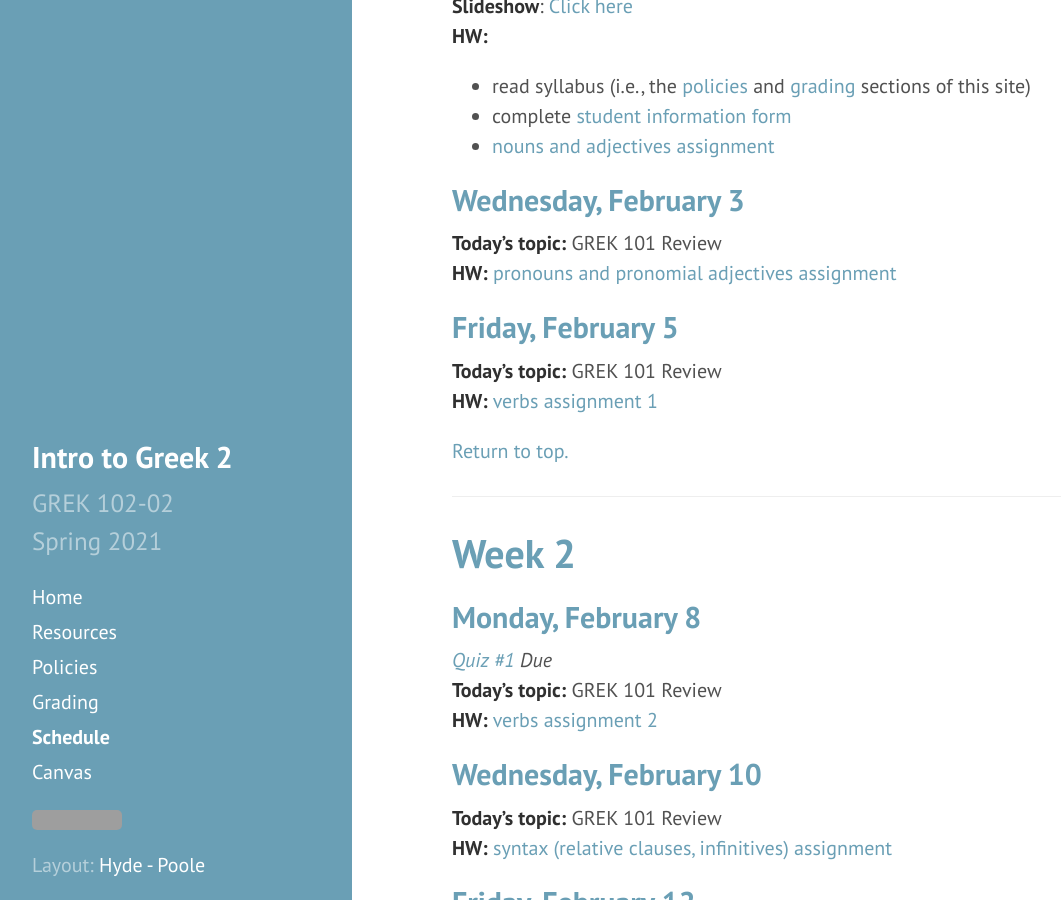
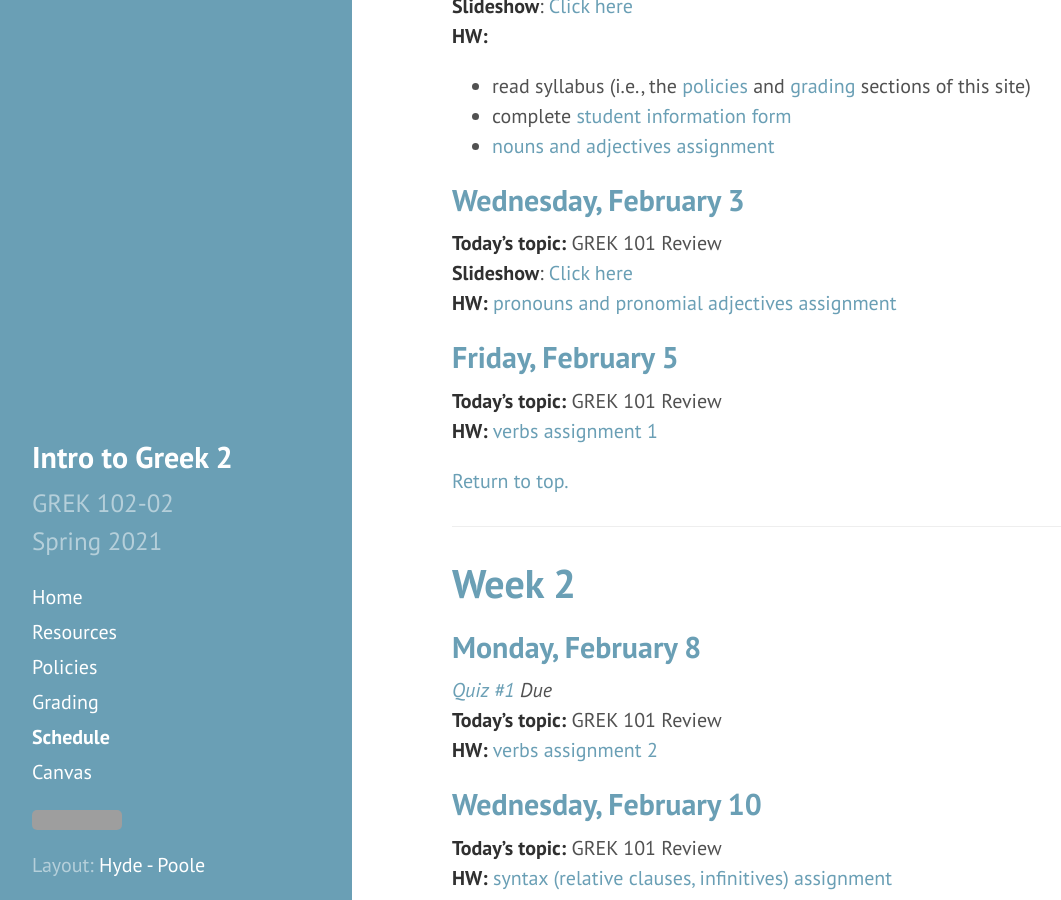
Before and after one commit to DLibatique/GREK102-S21, a Jekyll site: the page built from _pages/schedule.md, in a window 1280 px wide and 900 px high, scrolled down 787 px. Shown: the whole window, without its empty margins (8-1069 px from the left). Built offline with Jekyll 4.4.1, drawn with Linux system fonts in a browser that asks for light colours; grey boxes are pictures that could not be loaded.

Commit message:
added slideshow for 2/3

```diff
--- a/_pages/schedule.md
+++ b/_pages/schedule.md
@@ -47,6 +47,7 @@
 
 ## Wednesday, February 3
 **Today's topic:** GREK 101 Review
+**Slideshow**: [Click here](https://drive.google.com/file/d/1Vx1vK-ApIdrFzWsLM8pylWAlr8bWZfct/view?usp=sharing)
 **HW:** [pronouns and pronomial adjectives assignment](https://hc.instructure.com/courses/3462/assignments/28211)
 
 ## Friday, February 5
```
